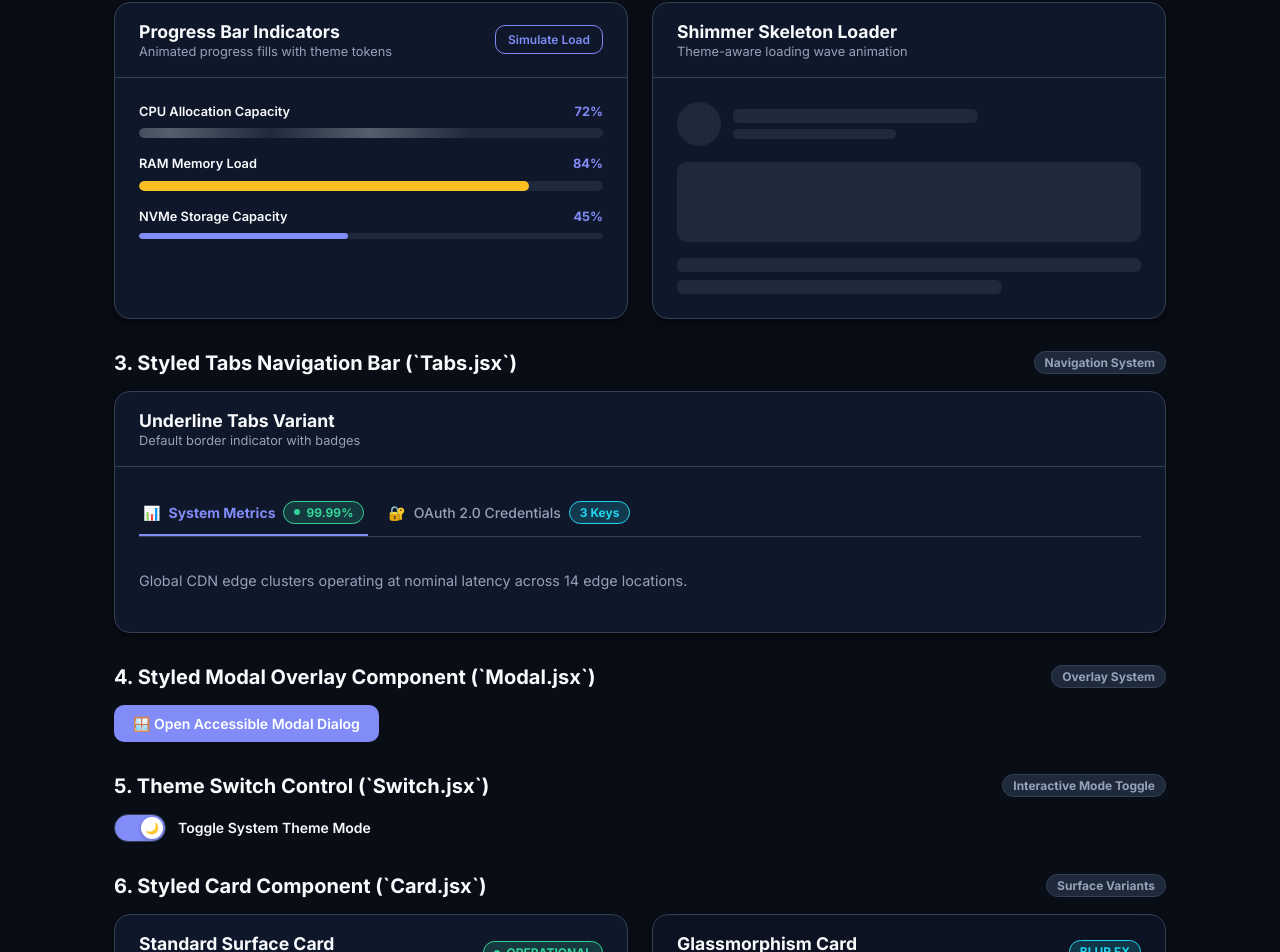
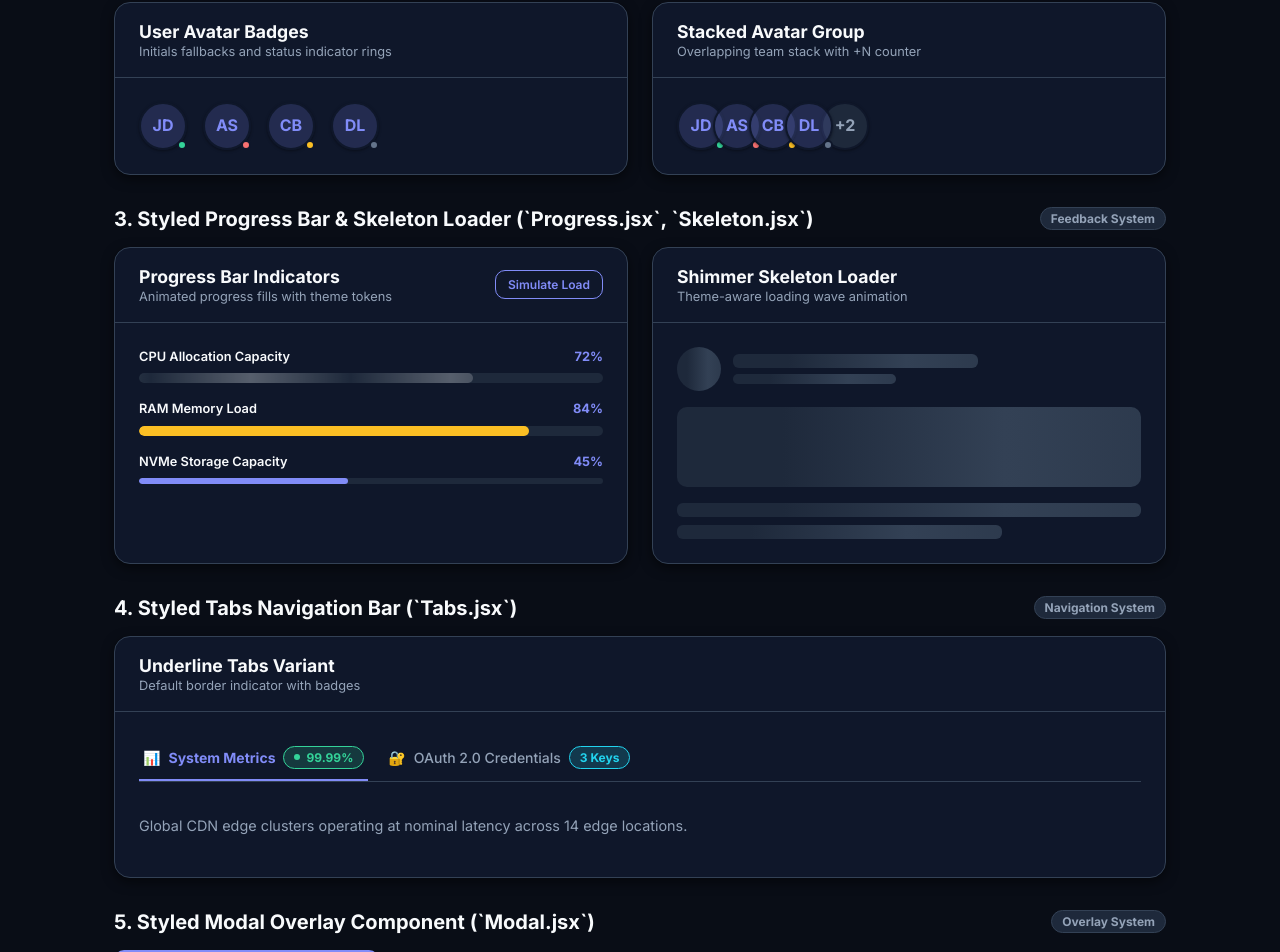
Before and after one commit to breakingthebot/styled-components-theme-uikit-build54, a React (Vite) app: page / in a window 1280 px wide. Shown: the part 423-1375 px from the top of the page. Built offline with nearby package versions, Linux system fonts and the light colour scheme.

Commit message:
feat: release v1.4.0 - Styled Avatar & Avatar Group Component

```diff
--- a/src/App.jsx
+++ b/src/App.jsx
@@ -15,6 +15,7 @@ import { Modal } from './components/Modal/Modal';
 import { Tabs } from './components/Tabs/Tabs';
 import { Progress } from './components/Progress/Progress';
 import { Skeleton } from './components/Skeleton/Skeleton';
+import { Avatar, AvatarGroup } from './components/Avatar/Avatar';
 
 const AppContainer = styled.div`
   max-width: 1100px;
@@ -82,7 +83,7 @@ const SectionTitle = styled.h2`
 const Row = styled.div`
   display: flex;
   align-items: center;
-  gap: 12px;
+  gap: 16px;
   flex-wrap: wrap;
 `;
 
@@ -142,7 +143,7 @@ export function App() {
           <HeaderTop>
             <BadgeStrip>
               <Badge variant="info" hasDot isPulse>CSS-in-JS Architecture</Badge>
-              <Badge variant="success">v1.3.0 Release</Badge>
+              <Badge variant="success">v1.4.0 Release</Badge>
               <Badge variant="neutral">Styled Components</Badge>
             </BadgeStrip>
 
@@ -176,11 +177,49 @@ export function App() {
           </Row>
         </Section>
 
-        {/* SECTION 2: PROGRESS & SKELETON (NEW v1.3.0) */}
+        {/* SECTION 2: AVATAR & AVATAR GROUP (NEW v1.4.0) */}
         <Section>
           <SectionHeader>
-            <SectionTitle>2. Styled Progress Bar &amp; Skeleton Loader (`Progress.jsx`, `Skeleton.jsx`)</SectionTitle>
-            <Badge variant="info" hasDot isPulse>NEW v1.3.0</Badge>
+            <SectionTitle>2. Styled Avatar &amp; Avatar Group Component (`Avatar.jsx`)</SectionTitle>
+            <Badge variant="info" hasDot isPulse>NEW v1.4.0</Badge>
+          </SectionHeader>
+
+          <Grid>
+            {/* Status Avatars */}
+            <Card>
+              <Card.Header title="User Avatar Badges" subtitle="Initials fallbacks and status indicator rings" />
+              <Card.Body>
+                <Row>
+                  <Avatar name="Jane Doe" size="lg" status="online" />
+                  <Avatar name="Alex Smith" size="lg" status="busy" />
+                  <Avatar name="Charlie Brown" size="lg" status="away" />
+                  <Avatar name="David Lee" size="lg" status="offline" />
+                </Row>
+              </Card.Body>
+            </Card>
+
+            {/* Avatar Group Stack */}
+            <Card>
+              <Card.Header title="Stacked Avatar Group" subtitle="Overlapping team stack with +N counter" />
+              <Card.Body>
+                <AvatarGroup max={4} size="lg">
+                  <Avatar name="Jane Doe" status="online" />
+                  <Avatar name="Alex Smith" status="busy" />
+                  <Avatar name="Charlie Brown" status="away" />
+                  <Avatar name="David Lee" status="offline" />
+                  <Avatar name="Eva Martinez" />
+                  <Avatar name="Frank Miller" />
+                </AvatarGroup>
+              </Card.Body>
+            </Card>
+          </Grid>
+        </Section>
+
+        {/* SECTION 3: PROGRESS & SKELETON */}
+        <Section>
+          <SectionHeader>
+            <SectionTitle>3. Styled Progress Bar &amp; Skeleton Loader (`Progress.jsx`, `Skeleton.jsx`)</SectionTitle>
+            <Badge variant="neutral">Feedback System</Badge>
           </SectionHeader>
 
           <Grid>
@@ -225,10 +264,10 @@ export function App() {
           </Grid>
         </Section>
 
-        {/* SECTION 3: TABS NAVIGATION */}
+        {/* SECTION 4: TABS NAVIGATION */}
         <Section>
           <SectionHeader>
-            <SectionTitle>3. Styled Tabs Navigation Bar (`Tabs.jsx`)</SectionTitle>
+            <SectionTitle>4. Styled Tabs Navigation Bar (`Tabs.jsx`)</SectionTitle>
             <Badge variant="neutral">Navigation System</Badge>
           </SectionHeader>
 
@@ -242,10 +281,10 @@ export function App() {
           </Grid>
         </Section>
 
-        {/* SECTION 4: MODAL DIALOG SHOWCASE */}
+        {/* SECTION 5: MODAL DIALOG SHOWCASE */}
         <Section>
           <SectionHeader>
-            <SectionTitle>4. Styled Modal Overlay Component (`Modal.jsx`)</SectionTitle>
+            <SectionTitle>5. Styled Modal Overlay Component (`Modal.jsx`)</SectionTitle>
             <Badge variant="neutral">Overlay System</Badge>
           </SectionHeader>
 
@@ -256,10 +295,10 @@ export function App() {
           </Row>
         </Section>
 
-        {/* SECTION 5: THEME SWITCH SHOWCASE */}
+        {/* SECTION 6: THEME SWITCH SHOWCASE */}
         <Section>
           <SectionHeader>
-            <SectionTitle>5. Theme Switch Control (`Switch.jsx`)</SectionTitle>
+            <SectionTitle>6. Theme Switch Control (`Switch.jsx`)</SectionTitle>
             <Badge variant="neutral">Interactive Mode Toggle</Badge>
           </SectionHeader>
 
@@ -272,10 +311,10 @@ export function App() {
           </Row>
         </Section>
 
-        {/* SECTION 6: CARD SHOWCASE */}
+        {/* SECTION 7: CARD SHOWCASE */}
         <Section>
           <SectionHeader>
-            <SectionTitle>6. Styled Card Component (`Card.jsx`)</SectionTitle>
+            <SectionTitle>7. Styled Card Component (`Card.jsx`)</SectionTitle>
             <Badge variant="neutral">Surface Variants</Badge>
           </SectionHeader>
 
@@ -294,27 +333,13 @@ export function App() {
                 <Button size="sm" variant="primary" onClick={() => setIsModalOpen(true)}>Inspect Modal</Button>
               </Card.Footer>
             </Card>
-
-            <Card variant="glass">
-              <Card.Header
-                title="Glassmorphism Card"
-                subtitle="Frosted acrylic backdrop blur"
-                action={<Badge variant="info">BLUR FX</Badge>}
-              />
-              <Card.Body>
-                Glass cards compute backdrop blur dynamically based on active Light or Dark theme surface opacity.
-              </Card.Body>
-              <Card.Footer>
-                <Button size="sm" variant="outline">Configure</Button>
-              </Card.Footer>
-            </Card>
           </Grid>
         </Section>
 
-        {/* SECTION 7: BADGE SHOWCASE */}
+        {/* SECTION 8: BADGE SHOWCASE */}
         <Section>
           <SectionHeader>
-            <SectionTitle>7. Styled Badge Pills (`Badge.jsx`)</SectionTitle>
+            <SectionTitle>8. Styled Badge Pills (`Badge.jsx`)</SectionTitle>
             <Badge variant="neutral">Status Colors</Badge>
           </SectionHeader>
 
--- /dev/null
+++ b/src/components/Avatar/Avatar.jsx
@@ -0,0 +1,154 @@
+// src/components/Avatar/Avatar.jsx
+// Theme-able Avatar & Avatar Group Component built with Styled Components.
+// Created: 2026-07-30
+
+import React, { useState } from 'react';
+import styled, { css } from 'styled-components';
+
+const getAvatarSize = ({ size = 'md' }) => {
+  switch (size) {
+    case 'xs':
+      return '24px';
+    case 'sm':
+      return '32px';
+    case 'lg':
+      return '48px';
+    case 'xl':
+      return '64px';
+    case 'md':
+    default:
+      return '40px';
+  }
+};
+
+const getFontSize = ({ size = 'md' }) => {
+  switch (size) {
+    case 'xs':
+      return '0.65rem';
+    case 'sm':
+      return '0.75rem';
+    case 'lg':
+      return '1rem';
+    case 'xl':
+      return '1.25rem';
+    case 'md':
+    default:
+      return '0.875rem';
+  }
+};
+
+const Container = styled.div`
+  position: relative;
+  display: inline-flex;
+  flex-shrink: 0;
+`;
+
+const AvatarCircle = styled.div`
+  width: ${getAvatarSize};
+  height: ${getAvatarSize};
+  border-radius: 50%;
+  background-color: ${({ theme }) => theme.colors.primaryLight};
+  color: ${({ theme }) => theme.colors.primary};
+  border: 2px solid ${({ theme }) => theme.colors.surface};
+  display: flex;
+  align-items: center;
+  justify-content: center;
+  font-weight: 700;
+  font-size: ${getFontSize};
+  overflow: hidden;
+  user-select: none;
+  box-shadow: ${({ theme }) => theme.shadows.sm};
+`;
+
+const Image = styled.img`
+  width: 100%;
+  height: 100%;
+  object-fit: cover;
+`;
+
+const getStatusColor = ({ status, theme }) => {
+  switch (status) {
+    case 'online':
+      return theme.colors.success;
+    case 'busy':
+      return theme.colors.danger;
+    case 'away':
+      return theme.colors.warning;
+    case 'offline':
+    default:
+      return theme.colors.textMuted;
+  }
+};
+
+const StatusDot = styled.span`
+  position: absolute;
+  bottom: 0;
+  right: 0;
+  width: 10px;
+  height: 10px;
+  border-radius: 50%;
+  background-color: ${getStatusColor};
+  border: 2px solid ${({ theme }) => theme.colors.surface};
+`;
+
+const StackContainer = styled.div`
+  display: inline-flex;
+  align-items: center;
+
+  & > ${Container} {
+    margin-left: -12px;
+    &:first-child {
+      margin-left: 0;
+    }
+  }
+`;
+
+const OverflowBadge = styled(AvatarCircle)`
+  background-color: ${({ theme }) => theme.colors.surfaceElevated};
+  color: ${({ theme }) => theme.colors.textSecondary};
+  border-color: ${({ theme }) => theme.colors.surface};
+  margin-left: -12px;
+`;
+
+export const Avatar = ({ src, name, size = 'md', status, className }) => {
+  const [imgError, setImgError] = useState(false);
+
+  const getInitials = (str) => {
+    if (!str) return '?';
+    const parts = str.trim().split(' ');
+    if (parts.length >= 2) {
+      return `${parts[0][0]}${parts[1][0]}`.toUpperCase();
+    }
+    return str.slice(0, 2).toUpperCase();
+  };
+
+  return (
+    <Container className={className}>
+      <AvatarCircle size={size}>
+        {src && !imgError ? (
+          <Image src={src} alt={name || 'Avatar'} onError={() => setImgError(true)} />
+        ) : (
+          getInitials(name)
+        )}
+      </AvatarCircle>
+      {status && <StatusDot status={status} />}
+    </Container>
+  );
+};
+
+export const AvatarGroup = ({ children, max = 4, size = 'md' }) => {
+  const childArray = React.Children.toArray(children);
+  const visibleAvatars = childArray.slice(0, max);
+  const overflowCount = childArray.length - max;
+
+  return (
+    <StackContainer>
+      {visibleAvatars.map((child, idx) =>
+        React.cloneElement(child, { key: idx, size })
+      )}
+      {overflowCount > 0 && (
+        <OverflowBadge size={size}>+{overflowCount}</OverflowBadge>
+      )}
+    </StackContainer>
+  );
+};
```
Also changed, not shown: 2 other files (tests, documents, lock files or other folders).
